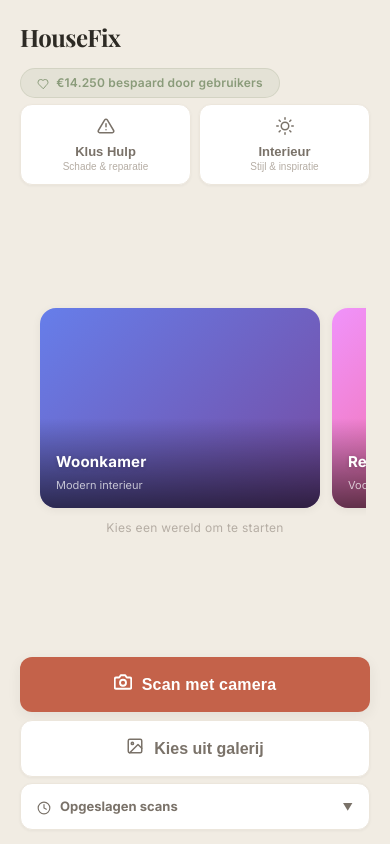
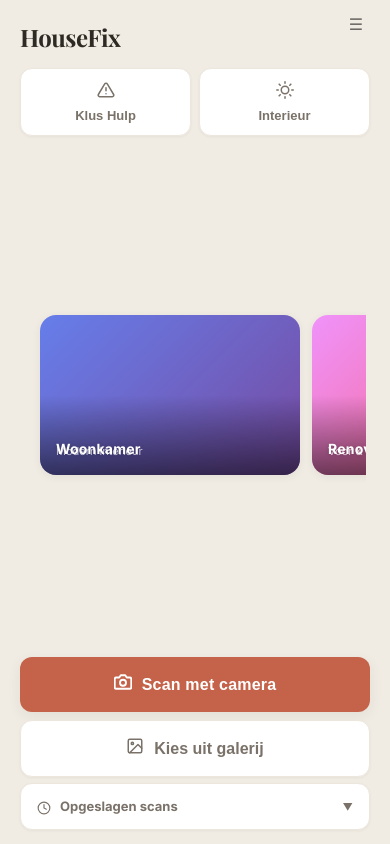
Before and after one commit to HouseFixAI/housefix-ai, a Flask app: page / in a window 390 px wide. Run offline with Flask 3, Linux system fonts and the light colour scheme; some web fonts are replaced.

Commit message:
Opschoning + premium hamburger/✕ toggle + service panel met blur-overlay

```diff
--- a/backend/templates/index.html
+++ b/backend/templates/index.html
@@ -67,10 +67,20 @@
 
           /* GROUP 1: Top */
           .dg-1 { display: flex; flex-direction: column; gap: 6px; flex-shrink: 0; position: relative; }
-          .mode-close { position: absolute; top: -2px; right: 0; width: 28px; height: 28px; display: none; align-items: center; justify-content: center; cursor: pointer; color: #33312E; font-size: 16px; font-weight: 300; transition: opacity 0.2s ease; z-index: 5; opacity: 0.5; }
-          .mode-close.visible { display: flex; }
-          .mode-close:hover { opacity: 1; }
-          .mode-close:active { transform: scale(0.88); }
+          .menu-btn { position: absolute; top: -2px; right: 0; width: 28px; height: 28px; display: flex; align-items: center; justify-content: center; cursor: pointer; color: #33312E; font-size: 16px; font-weight: 300; transition: opacity 0.2s ease, transform 0.25s ease; z-index: 5; opacity: 0.7; border: none; background: none; padding: 0; }
+          .menu-btn:hover { opacity: 1; }
+          .menu-btn:active { transform: scale(0.88); }
+          .menu-btn .mb-icon { transition: transform 0.25s ease; }
+          .sp-overlay { position: fixed; inset: 0; z-index: 998; pointer-events: none; }
+          .sp-overlay.active { pointer-events: auto; }
+          .sp-bg { position: absolute; inset: 0; background: rgba(0,0,0,0.2); opacity: 0; transition: opacity 0.3s; }
+          .sp-overlay.active .sp-bg { opacity: 1; }
+          .sp-panel { position: absolute; top: 0; right: 0; width: 75%; max-width: 280px; height: 100%; background: var(--bg-card); backdrop-filter: blur(16px); -webkit-backdrop-filter: blur(16px); transform: translateX(100%); transition: transform 0.35s cubic-bezier(0.4, 0, 0.2, 1); padding: 60px 20px 24px; overflow-y: auto; }
+          .sp-overlay.active .sp-panel { transform: translateX(0); }
+          .sp-item { display: flex; align-items: center; gap: 12px; padding: 15px 0; border-bottom: 1px solid var(--border-light); font-size: 14px; font-weight: 600; color: var(--text-primary); cursor: pointer; }
+          .sp-item:last-child { border-bottom: none; }
+          .sp-item .sp-icon { font-size: 18px; }
+          .sp-close { position: absolute; top: 16px; right: 16px; width: 28px; height: 28px; display: flex; align-items: center; justify-content: center; cursor: pointer; color: #33312E; font-size: 16px; border: none; background: none; }
           .dash-header { display: flex; align-items: center; gap: 12px; padding: 6px 0; }
           .logo-icon-sm { font-size: 26px; line-height: 1; flex-shrink: 0; display: flex; align-items: center; justify-content: center; width: 40px; height: 40px; background: var(--terracotta-soft); border-radius: 10px; }
           .logo-title-sm { font-family: 'Playfair Display', serif; font-size: 24px; font-weight: 700; letter-spacing: -0.5px; color: var(--text-primary); }
@@ -82,23 +92,20 @@
           .mode-btn.mode-active { border-color: var(--terracotta); background: var(--terracotta-soft); box-shadow: 0 0 0 1px var(--terracotta); color: var(--terracotta); }
           .mode-btn .mode-icon { font-size: 18px; margin-bottom: 2px; }
           .mode-btn .mode-label { font-size: 13px; font-weight: 700; }
-          .mode-btn .mode-sub { font-size: 10px; color: var(--text-muted); white-space: nowrap; }
-          .mode-btn.mode-active .mode-sub { color: var(--text-secondary); }
 
           /* GROUP 2: Middle */
           .dg-2 { display: flex; flex-direction: column; gap: 6px; flex: 1; justify-content: center; padding: 4px 0; overflow: hidden; }
           .hc-wrap { padding: 0 4px; overflow: hidden; width: 100%; }
           .hc-scroll { display: flex; gap: 12px; overflow-x: auto; scroll-snap-type: x mandatory; -webkit-overflow-scrolling: touch; padding: 4px 16px 8px; scrollbar-width: none; }
           .hc-scroll::-webkit-scrollbar { display: none; }
-          .hc-card { flex: 0 0 280px; height: 200px; border-radius: 16px; scroll-snap-align: center; position: relative; overflow: hidden; cursor: default; transition: transform 0.2s, box-shadow 0.2s; box-shadow: 0 2px 10px rgba(0,0,0,0.06); }
+          .hc-card { flex: 0 0 260px; height: 160px; border-radius: 16px; scroll-snap-align: center; position: relative; overflow: hidden; cursor: default; transition: transform 0.2s, box-shadow 0.2s; box-shadow: 0 2px 10px rgba(0,0,0,0.06); }
           .hc-card.clickable { cursor: pointer; }
           .hc-card.clickable:hover { transform: scale(1.02); box-shadow: 0 4px 18px rgba(0,0,0,0.1); }
           .hc-card.clickable:active { transform: scale(0.97); }
           .hc-card-bg { position: absolute; inset: 0; background-size: cover; background-position: center; }
-          .hc-card-overlay { position: absolute; bottom: 0; left: 0; right: 0; height: 45%; background: linear-gradient(transparent, rgba(0,0,0,0.6)); }
-          .hc-card-label { position: absolute; bottom: 34px; left: 16px; right: 16px; color: #fff; font-size: 15px; font-weight: 700; letter-spacing: 0.2px; text-shadow: 0 1px 4px rgba(0,0,0,0.2); z-index: 2; }
-          .hc-card-sub { position: absolute; bottom: 14px; left: 16px; right: 16px; color: rgba(255,255,255,0.7); font-size: 11px; font-weight: 400; z-index: 2; white-space: nowrap; overflow: hidden; text-overflow: ellipsis; }
-          .hc-hint { text-align: center; font-size: 12px; color: var(--text-muted); padding: 2px 0 0; letter-spacing: 0.3px; }
+          .hc-card-overlay { position: absolute; bottom: 0; left: 0; right: 0; height: 50%; background: linear-gradient(transparent, rgba(0,0,0,0.55)); }
+          .hc-card-label { position: absolute; bottom: 14px; left: 16px; right: 16px; color: #fff; font-size: 14px; font-weight: 700; letter-spacing: 0.2px; text-shadow: 0 1px 4px rgba(0,0,0,0.2); z-index: 2; }
+          .hc-card-sub { position: absolute; bottom: 14px; left: 16px; right: 16px; color: rgba(255,255,255,0.7); font-size: 11px; font-weight: 400; z-index: 2; }
           .info-card { display: flex; align-items: center; gap: 14px; padding: 14px 16px; border-radius: var(--radius-sm); background: var(--bg-card); border: 1px solid var(--border-light); box-shadow: var(--shadow-sm); }
           .info-icon { font-size: 22px; flex-shrink: 0; width: 36px; text-align: center; }
           .info-content { flex: 1; min-width: 0; }
@@ -444,35 +451,27 @@
                 </div>
               </div>
 
-              <div class="trust-capsule fade-slide-up stagger-1">
-                <svg width="12" height="12" viewBox="0 0 24 24" fill="none" stroke="#8a9b7a" stroke-width="2" stroke-linecap="round" stroke-linejoin="round" style="vertical-align:middle;margin-right:4px"><path d="M19 14c1.49-1.46 3-3.21 3-5.5A5.5 5.5 0 0 0 16.5 3c-1.76 0-3 .5-4.5 2-1.5-1.5-2.74-2-4.5-2A5.5 5.5 0 0 0 2 8.5c0 2.3 1.5 4.05 3 5.5l7 7Z"/></svg>
-                €14.250 bespaard door gebruikers
-              </div>
-
               <div class="mode-selector fade-slide-up stagger-1">
                 <button class="mode-btn" id="modeDamage" onclick="setMode('damage')">
                   <span class="mode-icon">
                     <svg width="18" height="18" viewBox="0 0 24 24" fill="none" stroke="currentColor" stroke-width="2" stroke-linecap="round" stroke-linejoin="round"><path d="M10.29 3.86L1.82 18a2 2 0 0 0 1.71 3h16.94a2 2 0 0 0 1.71-3L13.71 3.86a2 2 0 0 0-3.42 0z"/><line x1="12" y1="9" x2="12" y2="13"/><line x1="12" y1="17" x2="12.01" y2="17"/></svg>
                   </span>
                   <span class="mode-label">Klus Hulp</span>
-                  <span class="mode-sub">Schade & reparatie</span>
                 </button>
                 <button class="mode-btn" id="modeInspiration" onclick="setMode('inspiration')">
                   <span class="mode-icon">
                     <svg width="18" height="18" viewBox="0 0 24 24" fill="none" stroke="currentColor" stroke-width="2" stroke-linecap="round" stroke-linejoin="round"><circle cx="12" cy="12" r="5"/><line x1="12" y1="1" x2="12" y2="3"/><line x1="12" y1="21" x2="12" y2="23"/><line x1="4.22" y1="4.22" x2="5.64" y2="5.64"/><line x1="18.36" y1="18.36" x2="19.78" y2="19.78"/><line x1="1" y1="12" x2="3" y2="12"/><line x1="21" y1="12" x2="23" y2="12"/><line x1="4.22" y1="19.78" x2="5.64" y2="18.36"/><line x1="18.36" y1="5.64" x2="19.78" y2="4.22"/></svg>
                   </span>
                   <span class="mode-label">Interieur</span>
-                  <span class="mode-sub">Stijl & inspiratie</span>
                 </button>
               </div>
 
-              <div class="mode-close" id="modeClose" onclick="resetMode()">✕</div>
+              <button class="menu-btn" id="menuBtn" onclick="handleMenuClick()"><span class="mb-icon" id="menuIcon">☰</span></button>
             </div>
 
             <!-- GROUP 2: Carousel -->
             <div class="hc-wrap">
               <div class="hc-scroll" id="hcScroll"></div>
-              <div class="hc-hint" id="hcHint">Kies een wereld om te starten</div>
             </div>
             <div class="dg-3">
 
@@ -648,8 +647,7 @@ function setMode(mode) {
       currentMode = mode;
       document.getElementById("modeDamage").classList.toggle("mode-active", mode === "damage");
       document.getElementById("modeInspiration").classList.toggle("mode-active", mode === "inspiration");
-      var r = document.getElementById("modeClose");
-      if (mode) { r.classList.add("visible"); } else { r.classList.remove("visible"); }
+      var mb = document.getElementById("menuIcon"); mb.textContent = mode ? "✖" : "☰";
       var c = document.getElementById("ctaText");
       c.textContent = mode ? (mode === "damage" ? "Scan het probleem" : "Scan voor inspiratie") : "Scan met camera";
     }function openCamera() {
@@ -2023,7 +2021,7 @@ document.addEventListener("DOMContentLoaded", () => {
       buildCarousel("neutral");
       document.getElementById("modeDamage").classList.remove("mode-active");
       document.getElementById("modeInspiration").classList.remove("mode-active");
-      document.getElementById("modeClose").classList.remove("visible");
+      document.getElementById("menuIcon").textContent = "☰";
       document.getElementById("ctaText").textContent = "Scan met camera";
       currentMode = null;
     }
@@ -2052,7 +2050,6 @@ document.addEventListener("DOMContentLoaded", () => {
     function buildCarousel(mode) {
       var list = mode ? hcCards[mode] : hcCards.neutral;
       var scroll = document.getElementById("hcScroll");
-      var hint = document.getElementById("hcHint");
       scroll.innerHTML = "";
       var clickable = mode === "damage" || mode === "inspiration";
       for (var i = 0; i < list.length; i++) {
@@ -2063,9 +2060,24 @@ document.addEventListener("DOMContentLoaded", () => {
         card.innerHTML = '<div class="hc-card-bg" style="background:'+c.bg+'"></div><div class="hc-card-overlay"></div><div class="hc-card-label">'+c.t+'</div><div class="hc-card-sub">'+c.s+'</div>';
         scroll.appendChild(card);
       }
-      hint.textContent = clickable ? "" : "Kies een wereld om te starten";
     }
     buildCarousel("neutral");
+      function handleMenuClick() {
+      var icon = document.getElementById("menuIcon");
+      if (icon.textContent === "✖") { resetMode(); }
+      else { document.getElementById("spOverlay").classList.add("active"); }
+    }
+    function closeServicePanel() { document.getElementById("spOverlay").classList.remove("active"); }
   </script>
+  <div class="sp-overlay" id="spOverlay">
+    <div class="sp-bg" onclick="closeServicePanel()"></div>
+    <div class="sp-panel">
+      <button class="sp-close" onclick="closeServicePanel()">✖</button>
+      <div class="sp-item"><span class="sp-icon">📖</span> Hoe werkt HouseFix?</div>
+      <div class="sp-item"><span class="sp-icon">❓</span> Veelgestelde vragen (FAQ)</div>
+      <div class="sp-item"><span class="sp-icon">💬</span> Directe Hulplijn / Support</div>
+      <div class="sp-item"><span class="sp-icon">🛡️</span> Veiligheid & Privacy</div>
+    </div>
+  </div>
 </body>
 </html>
```
